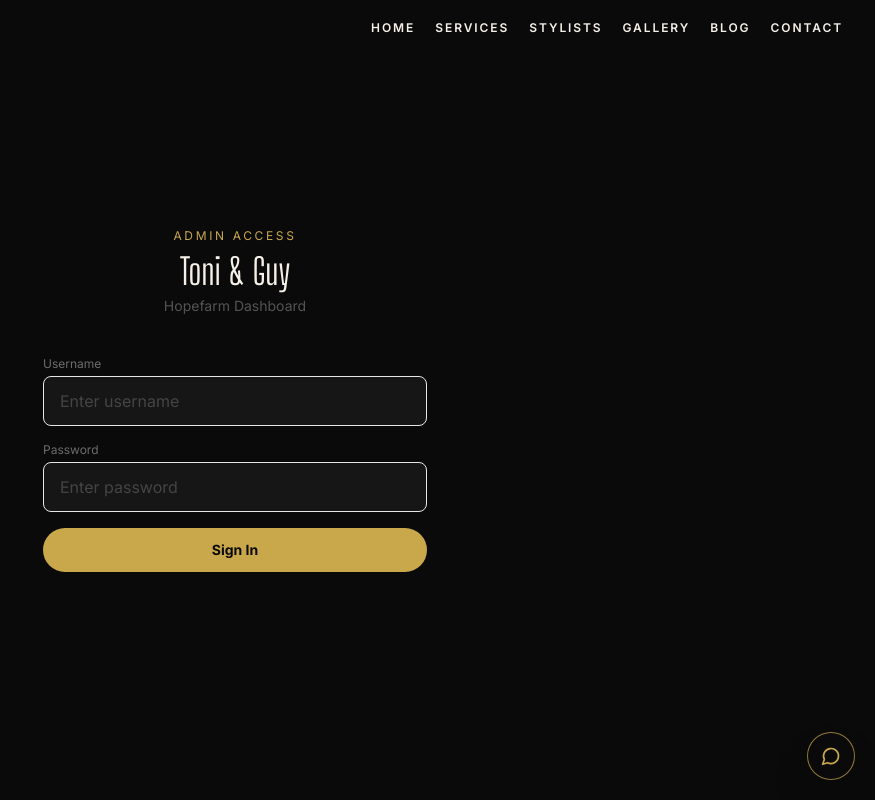
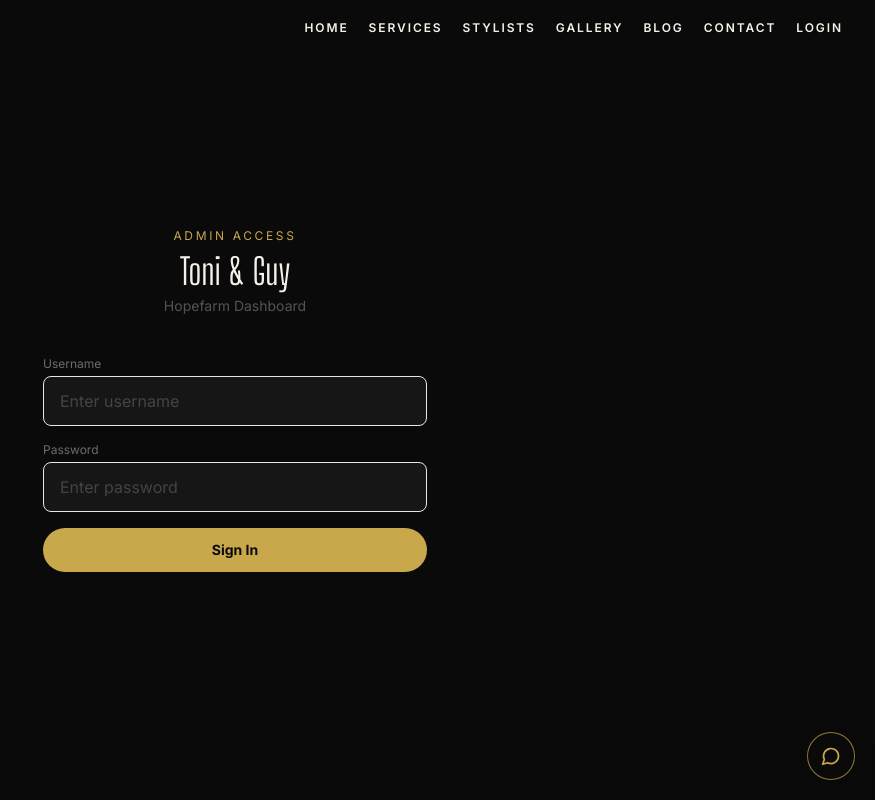
Before and after one commit to freanchiee/toniandguy-hopefarm, a Next.js app: page /admin/login in a window 1280 px wide. Shown: the whole page, without its empty margins (405-1280 px from the left). Built offline with nearby package versions, Linux system fonts and the light colour scheme; no server answers.

Commit message:
Add Login link to nav

```diff
--- a/components/FloatingNav.tsx
+++ b/components/FloatingNav.tsx
@@ -10,7 +10,8 @@
   { label: "Stylists", href: "/stylists" },
   { label: "Gallery", href: "/gallery" },
   { label: "Blog", href: "/blog" },
-  { label: "Contact", href: "/contact" }
+  { label: "Contact", href: "/contact" },
+  { label: "Login", href: "/admin/login" }
 ];
 
 export function FloatingNav() {
```
